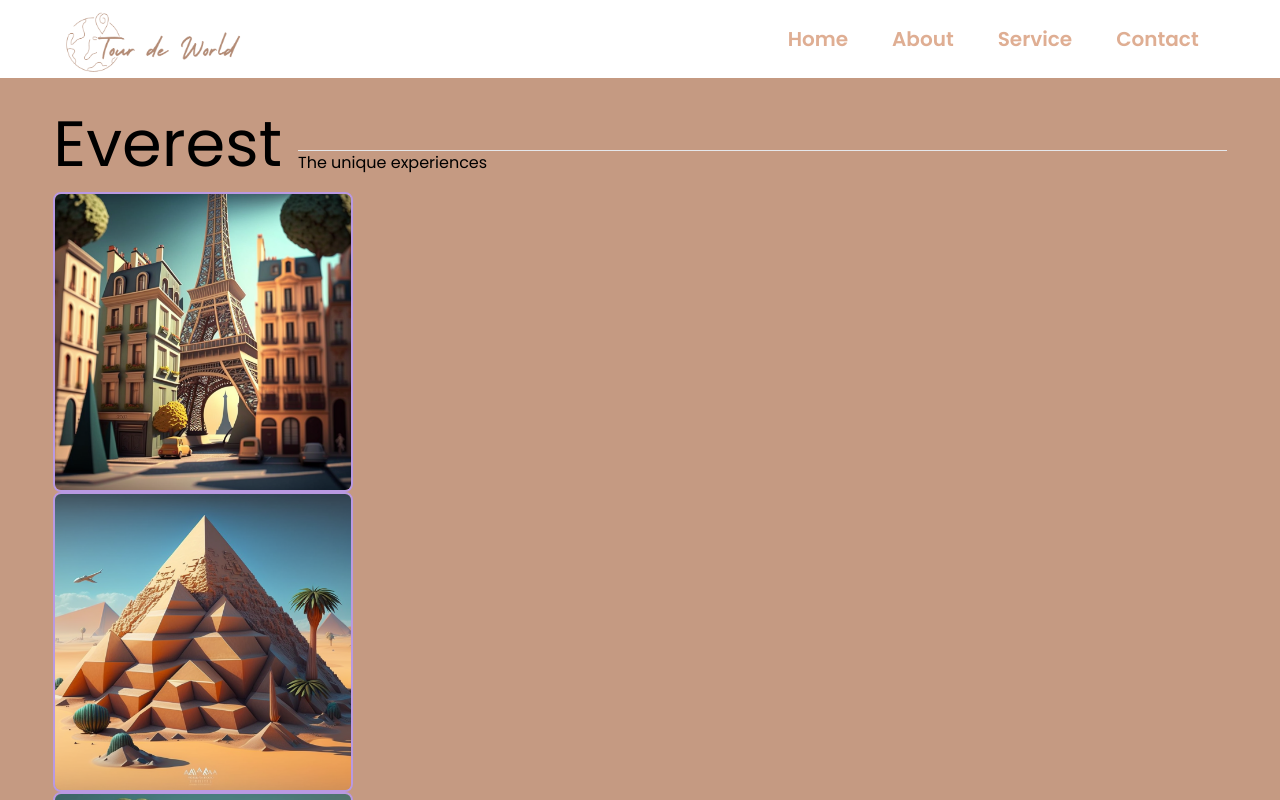
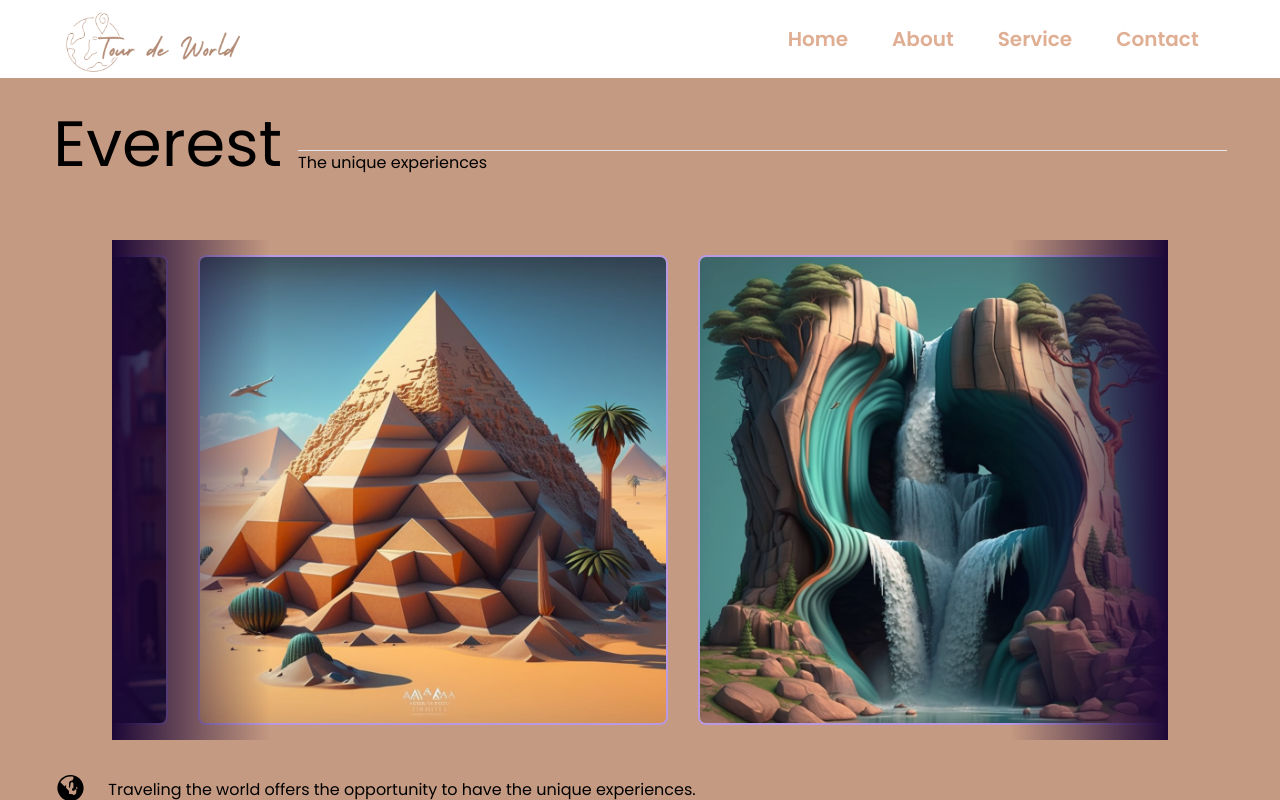
Before and after one commit to Gabbynts/tour-de-world, a Next.js app: page /worlds/everest in a window 1280 px wide. Shown: the top 800 px of the page. Built offline with nearby package versions, Linux system fonts and the light colour scheme.

Commit message:
feat: form

```diff
--- a/src/components/PhotoCard.tsx
+++ b/src/components/PhotoCard.tsx
@@ -2,17 +2,28 @@ import React from 'react';
 import { motion } from 'framer-motion';
 import Image from 'next/image';
 import { fadeIn } from '@/utils/motion';
+import Link from 'next/link';
+import { AiOutlineArrowRight } from 'react-icons/ai';
 
 interface Props {
   id: string;
   imgUrl: string;
   title: string;
+  link: string;
   index: number;
   active: string;
   handleClick: (event: string) => void;
 }
 
-function PhotoCard({ id, imgUrl, title, index, active, handleClick }: Props) {
+function PhotoCard({
+  id,
+  link,
+  imgUrl,
+  title,
+  index,
+  active,
+  handleClick,
+}: Props) {
   return (
     <motion.div
       variants={fadeIn('right', 'spring', index * 0.5, 0.75)}
@@ -34,24 +45,30 @@ function PhotoCard({ id, imgUrl, title, index, active, handleClick }: Props) {
 
       {active !== id ? (
         <div className='bg-black/50 absolute w-full h-full rounded-[24px] transition hover:bg-black/20 cursor-pointer '>
-            <div className=' lg:-rotate-90 md:pr-20 flex items-center justify-center'>
-              <h2 className='text-[20px] mt-5 ml-5 pr-5 font-semibold text-white '>{title}</h2>
-            </div>
+          <div className=' lg:-rotate-90 md:pr-20 flex items-center justify-center'>
+            <h2 className='text-[20px] mt-5 ml-5 pr-5 font-semibold text-white '>
+              {title}
+            </h2>
+          </div>
         </div>
       ) : (
         <div className='absolute bottom-0 bg-black/50 py-5 w-full h-1/3 lg:h-1/6 flex justify-center items-center'>
-            <div className='flex justify-center items-center transition-shadow'>
-                {/* <div className='flex bg-black/70 hover:bg-white/40 sm:w-full sm:p-2 rounded-2xl justify-center items-center  cursor-pointer'>
-                    <Image
+
+          <Link href={link} className='flex items-center text-center transition-shadow'>
+            <h2 className='text-[24px] sm:text-[40px] font-semibold text-white hover:text-[#ddd5]'>
+              {title}
+            </h2>
+              <div className='cursor-pointer px-3'>
+                <AiOutlineArrowRight className='text-[22px]'/>
+                {/* <Image
                         src='/headset.svg'
                         alt='Headset'
                         width={60}
                         height={20}
-                        className='w-1/2 sm:w-full'
-                    />
-                </div> */}
-                <h2 className='text-[24px] sm:text-[40px] font-light text-white'>{title}</h2>
-            </div>
+                        className=' sm:w-full'
+                    /> */}
+              </div>
+            </Link>
         </div>
       )}
     </motion.div>
--- a/src/components/layout/Header.tsx
+++ b/src/components/layout/Header.tsx
@@ -5,9 +5,9 @@ import { FaTimes } from 'react-icons/fa';
 import { GiHamburgerMenu } from 'react-icons/gi';
 
 const navLinks = [
-  { section: '#hero', label: 'Home' },
-  { section: '#about', label: 'About' },
-  { section: '#service', label: 'Service' },
+  { section: '/#hero', label: 'Home' },
+  { section: '/#about', label: 'About' },
+  { section: '/#service', label: 'Service' },
   { section: '/', label: 'Contact' },
 ];
 
--- a/src/constant/photoWorlds.ts
+++ b/src/constant/photoWorlds.ts
@@ -2,26 +2,31 @@ export const photoWorlds = [
     {
         id: '1',
         imgUrl: '/images/paris.png',
+        link:'worlds/paris',
         title: 'Paris'
     },
     {
         id: '2',
         imgUrl: '/images/desert.png',
+        link:'worlds/desert',
         title: 'Desert'
     },
     {
         id: '3',
         imgUrl: '/images/waterfall.png',
+        link:'worlds/waterfall',
         title: 'Waterfall'
     },
     {
         id: '4',
         imgUrl: '/images/newyork.png',
+        link:'worlds/newyork',
         title: 'NewYork'
     },
     {
         id: '5',
         imgUrl: '/images/everest.png',
+        link:'worlds/everest',
         title: 'Everest'
     }
 ];
--- a/src/styles/globals.css
+++ b/src/styles/globals.css
@@ -13,7 +13,6 @@
     position: absolute;
     width: 550px;
     height: 550px;
-
     background: #e05f19 100%;
     filter: blur(210px);
   }
@@ -31,4 +30,93 @@
     max-width: 1440px;
     @apply w-11/12 mx-auto;
   }
+
+  textarea{
+    resize: none;
+    overflow: hidden;
+  }
+
+  .slider {
+    height: 500px;
+    margin: auto;
+    position: relative;
+    width: 90%;
+    display: grid;
+    overflow: hidden;
+  }
+
+  .slide-track{
+    display: flex;
+    width: calc(250px*18);
+    animation: scroll 30s linear infinite;
+  }
+
+  .slide-track2{
+    display: flex;
+    width: calc(250px*18);
+    animation: scroll2 40s linear infinite;
+  }
+
+  .slide{
+    display: flex;
+    align-items: center;
+    padding: 15px;
+    perspective: 100px;
+  }
+
+  .img{
+    width: 100%;
+    transition: transform 0.4s;
+  }
+
+  .img:hover{
+    transform: translateZ(10px);
+  }
+
+  .slider::before,
+  .slider::after{
+    background: linear-gradient(to right, rgb(28,7,55) 0%,
+                rgba(255, 255, 255, 0) 100%);
+    content: '';
+    height: 100%;
+    position: absolute;
+    width: 15%;
+    z-index: 2;
+  }
+
+  .slider::before{
+    left: 0;
+    top: 0;
+  }
+
+  .slider::after{
+    right: 0;
+    top: 0;
+    transform: rotateZ(180deg);
+  }
+
+  Image{
+    @apply overflow-hidden
+  }
+
+  .text-error{
+    @apply mt-1 text-red-500 text-[12px]
+  }
 }
+
+@keyframes scroll{
+  0%{
+    transform: translateX(0);
+  }
+  100%{
+    transform: translateX(calc(-250px*9));
+  }
+}
+@keyframes scroll2{
+  0%{
+    transform: translateX(calc(-250px*9));
+  }
+  100%{
+    transform: translateX(0);
+  }
+}
```
Also changed, not shown: package.json (+7 -0 lines), 2 other files (tests, documents, lock files or other folders).
